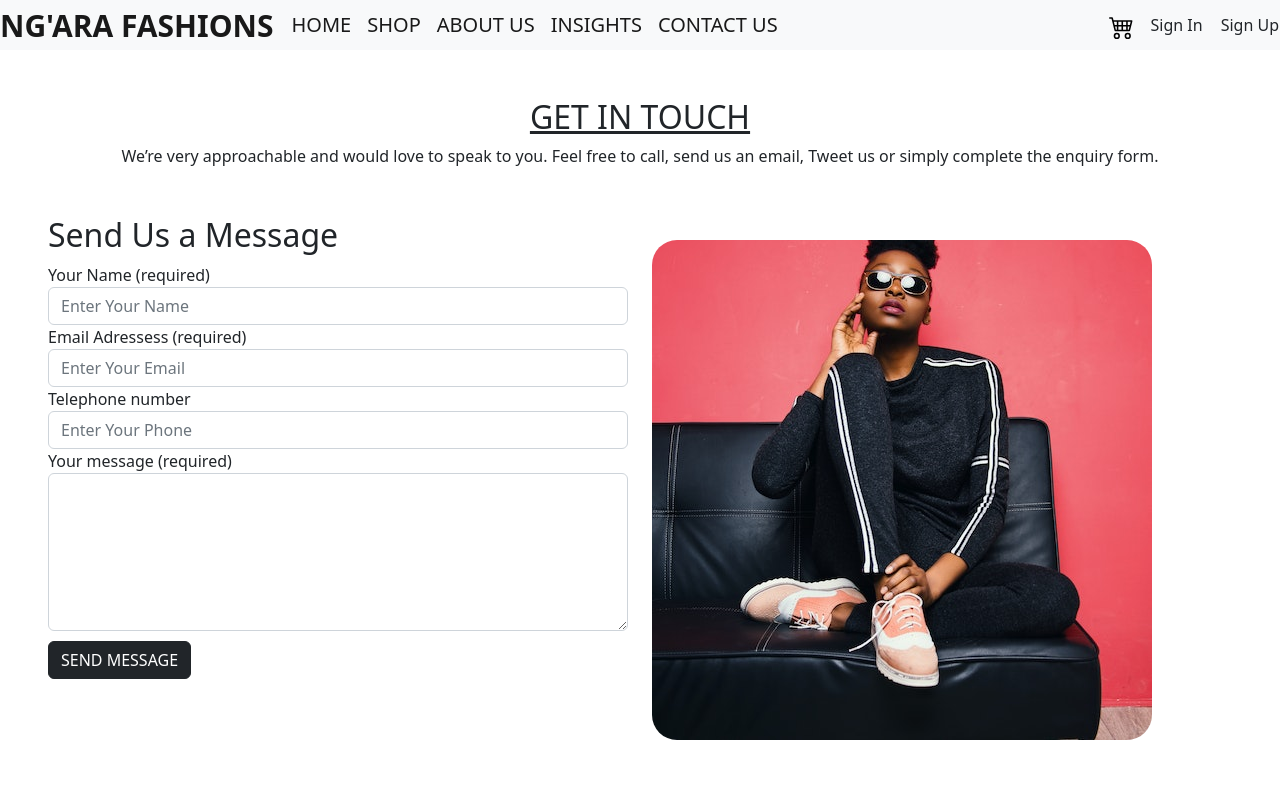
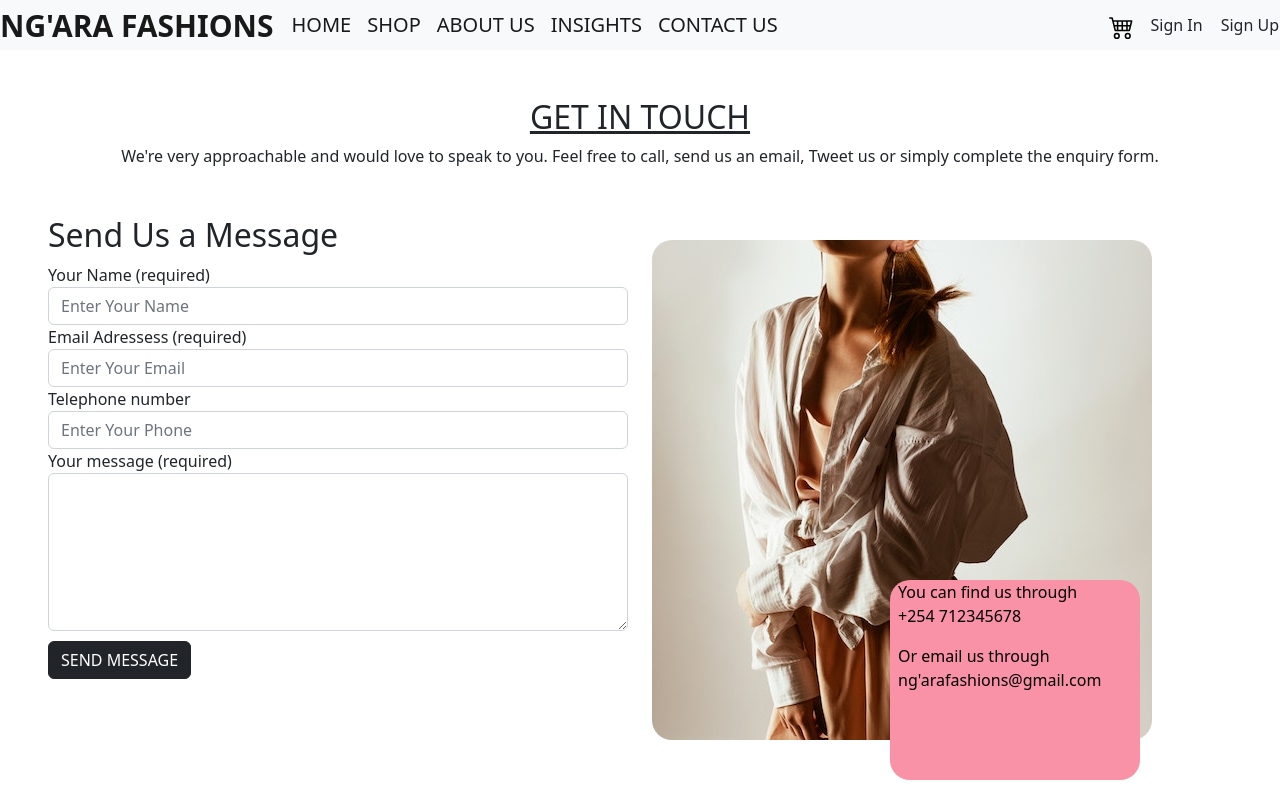
Before and after one commit to Carol254/kuiFashions, an Angular app: page /dashboard/contact-us in a window 1280 px wide. Built offline with nearby package versions, Linux system fonts and the light colour scheme.

Commit message:
changes done to contact-us page

```diff
--- a/src/app/dashboard/contact-us/contact-us.component.css
+++ b/src/app/dashboard/contact-us/contact-us.component.css
@@ -19,3 +19,21 @@ body {
   .title-form {
     text-align: center;
   }
+ .contact-info{
+  position: relative;
+  width: 300px;
+ }
+ .contact-img{
+  border-radius: 20px;
+ }
+  .sub-contact-info{
+    background-color: #f992a6;
+    position:absolute;
+    right: -200px;
+    bottom: -40px;
+    width: 250px;
+    height:200px;
+    color:#000;
+    border-radius: 20px;
+
+  }
--- a/src/app/dashboard/contact-us/contact-us.component.html
+++ b/src/app/dashboard/contact-us/contact-us.component.html
@@ -2,7 +2,7 @@
 
     <div class="title-form mb-5">
       <h2><u> GET IN TOUCH </u></h2>
-      <p>We’re very approachable and would love to speak to you. Feel free to call, send us an email, Tweet us or simply complete the enquiry form.</p>
+      <p>We're very approachable and would love to speak to you. Feel free to call, send us an email, Tweet us or simply complete the enquiry form.</p>
     </div>
 
     <div class="row">
@@ -35,8 +35,12 @@
 
               </div>
             </div>
-              <div class="col-md-6 col-xs-6 col-sm-6 mt-4">
-                <img src="/assets/model_2.jpg" class="contact-img">
+              <div class="col-md-6 col-xs-6 col-sm-6 mt-4 contact-info">
+                <img src="/assets/model_3.jpg" class="contact-img">
+                  <div class="sub-contact-info px-2">
+                    <p>You can find us through<br>+254 712345678</p>
+                    <p>Or email us through ng'arafashions@gmail.com</p>
+                  </div>
               </div>
 
     </div>
```
